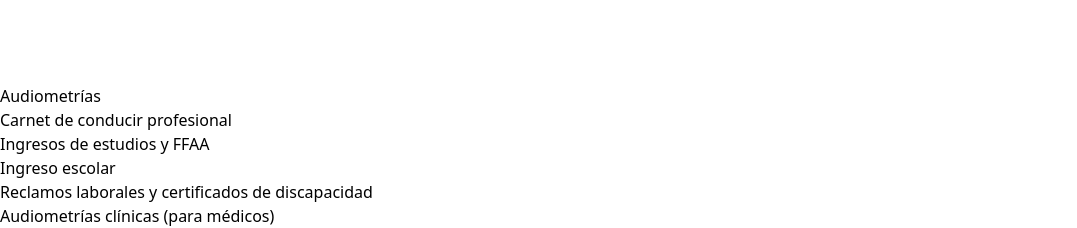
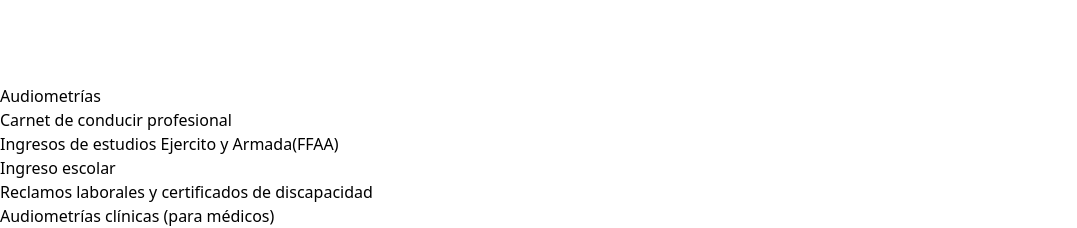
Before and after one commit to ajavieralejandro/reactTailwindViteTemplate, a React (Vite) app: page / in a window 1280 px wide. Shown: the part 1640-1868 px from the top of the page, without its empty margins (0-1077 px from the left). Built offline with nearby package versions, Linux system fonts and the light colour scheme.

Commit message:
Some changes 3

```diff
--- a/src/components/Contact.jsx
+++ b/src/components/Contact.jsx
@@ -17,14 +17,14 @@ const Contact = () =>{
                         <svg xmlns="http://www.w3.org/2000/svg" viewBox="0 0 20 20" fill="currentColor" className="w-5 h-5 mr-2 sm:mr-6">
                             <path d="M2 3a1 1 0 011-1h2.153a1 1 0 01.986.836l.74 4.435a1 1 0 01-.54 1.06l-1.548.773a11.037 11.037 0 006.105 6.105l.774-1.548a1 1 0 011.059-.54l4.435.74a1 1 0 01.836.986V17a1 1 0 01-1 1h-2C7.82 18 2 12.18 2 5V3z"></path>
                         </svg>
-                        <span>123456789</span>
+                        <span>291-4258612</span>
                     </p>
                     <p className="flex items-center">
                         <svg xmlns="http://www.w3.org/2000/svg" viewBox="0 0 20 20" fill="currentColor" className="w-5 h-5 mr-2 sm:mr-6">
                             <path d="M2.003 5.884L10 9.882l7.997-3.998A2 2 0 0016 4H4a2 2 0 00-1.997 1.884z"></path>
                             <path d="M18 8.118l-8 4-8-4V14a2 2 0 002 2h12a2 2 0 002-2V8.118z"></path>
                         </svg>
-                        <span>contact@business.com</span>
+                        <span>a_pelendir@hotmail.com</span>
                     </p>
                 </div>
             </div>
--- a/src/components/Footer.jsx
+++ b/src/components/Footer.jsx
@@ -10,7 +10,7 @@ const Footer = ()=>{
 
     </div>
     <p className="mt-8 text-base leading-6 text-center text-gray-400">
-        © 2021 SomeCompany, Inc. All rights reserved.
+        ©All rights reserved.
     </p>
 </div>
 </section>
--- a/src/components/Sidebar.jsx
+++ b/src/components/Sidebar.jsx
@@ -28,7 +28,7 @@ const Sidebar = () =>{
                         Carnet de conducir profesional
                     </p>
                     <p className="mt-3 text-gray-500 dark:text-gray-300">
-                    Ingresos de estudios y FFAA
+                    Ingresos de estudios Ejercito y Armada(FFAA)
                 </p>
                 <p className="mt-3 text-gray-500 dark:text-gray-300">
                 Ingreso escolar
```
